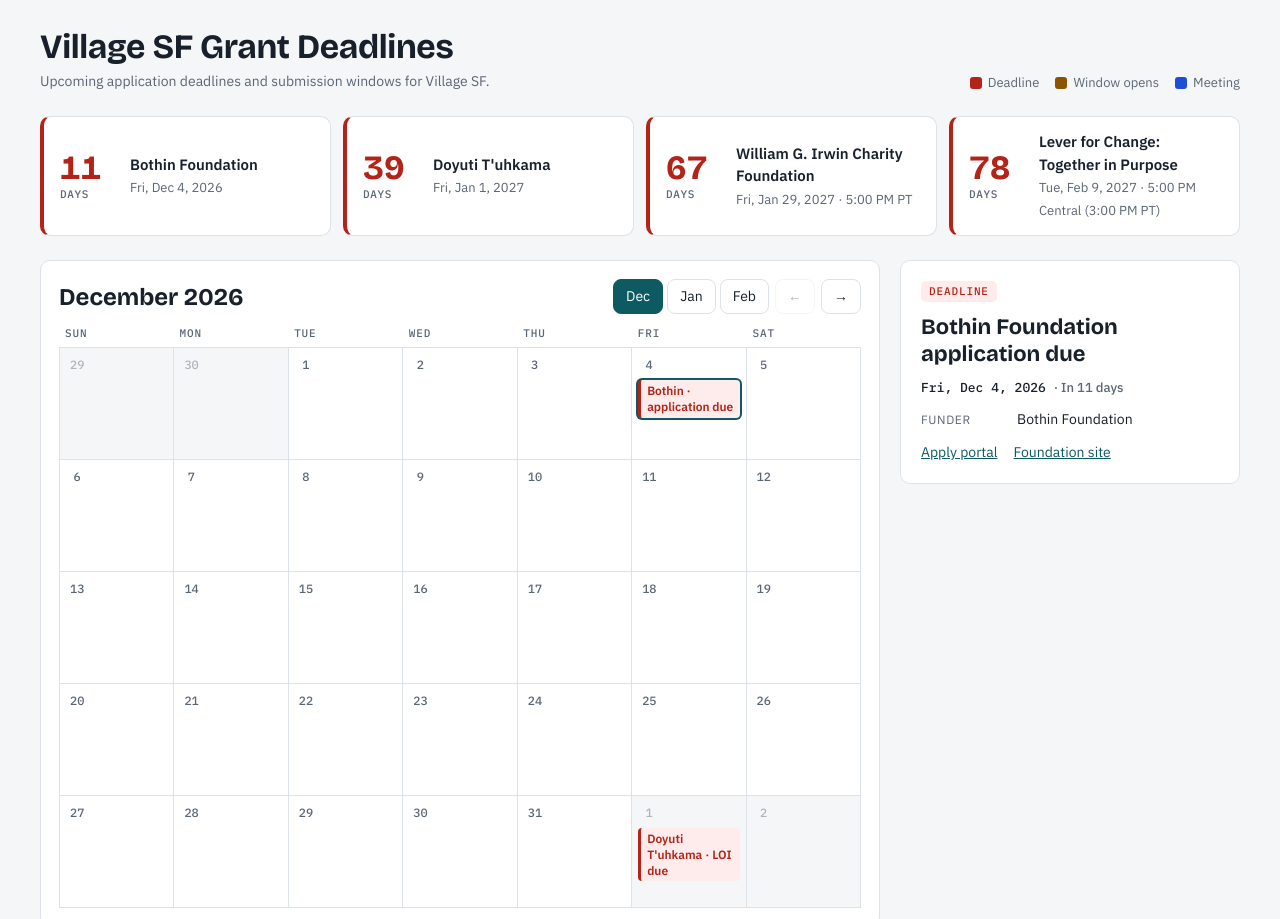
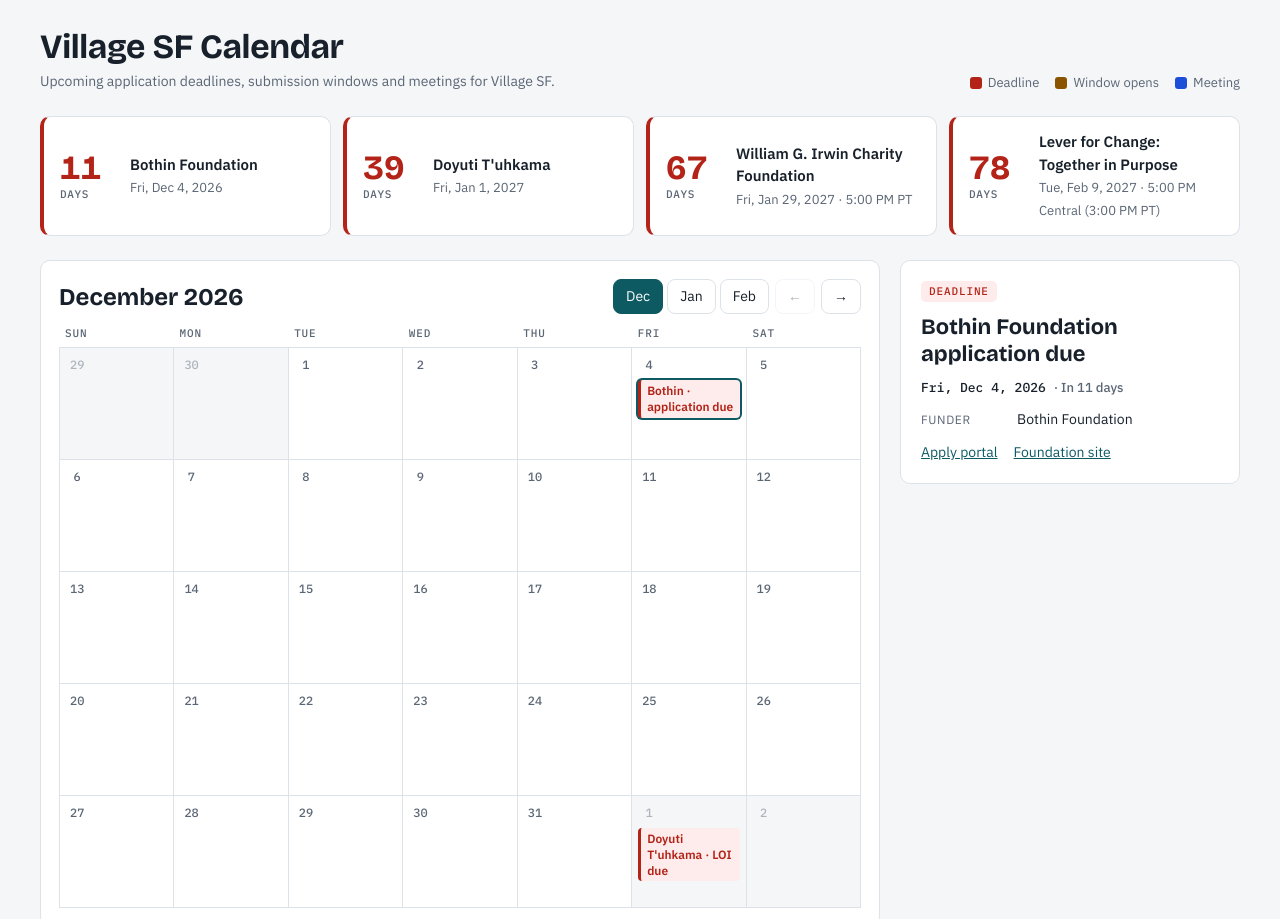
Before and after one commit to sudo-chop-suey/village-sf-grant-deadlines, a plain HTML site: page index.html in a window 1280 px wide. Shown: the top 919 px of the page. Drawn offline with nearby package versions, Linux system fonts and the light colour scheme.

Commit message:
Rename to Village SF Calendar

```diff
--- a/index.html
+++ b/index.html
@@ -3,7 +3,7 @@
 <head>
 <meta charset="utf-8">
 <meta name="viewport" content="width=device-width, initial-scale=1">
-<title>Village SF Grant Deadlines</title>
+<title>Village SF Calendar</title>
 <link rel="preconnect" href="https://fonts.googleapis.com">
 <link rel="preconnect" href="https://fonts.gstatic.com" crossorigin>
 <link href="https://fonts.googleapis.com/css2?family=Bricolage+Grotesque:wght@600;700&family=IBM+Plex+Sans:wght@400;500;600&family=IBM+Plex+Mono:wght@500&display=swap" rel="stylesheet">
@@ -166,8 +166,8 @@ footer{font-size:12px;color:var(--muted)}
 <div class="wrap">
   <header>
     <div>
-      <h1>Village SF Grant Deadlines</h1>
-      <p class="sub">Upcoming application deadlines and submission windows for Village SF.</p>
+      <h1>Village SF Calendar</h1>
+      <p class="sub">Upcoming application deadlines, submission windows and meetings for Village SF.</p>
     </div>
     <div class="legend" aria-label="Legend">
       <span><i class="sw due"></i>Deadline</span>
```
Also changed, not shown: 1 other file.
